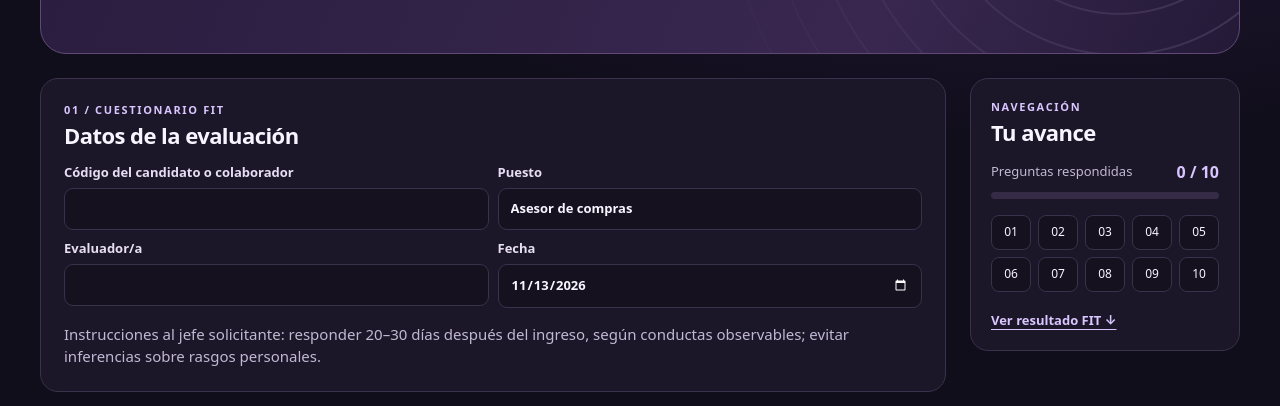
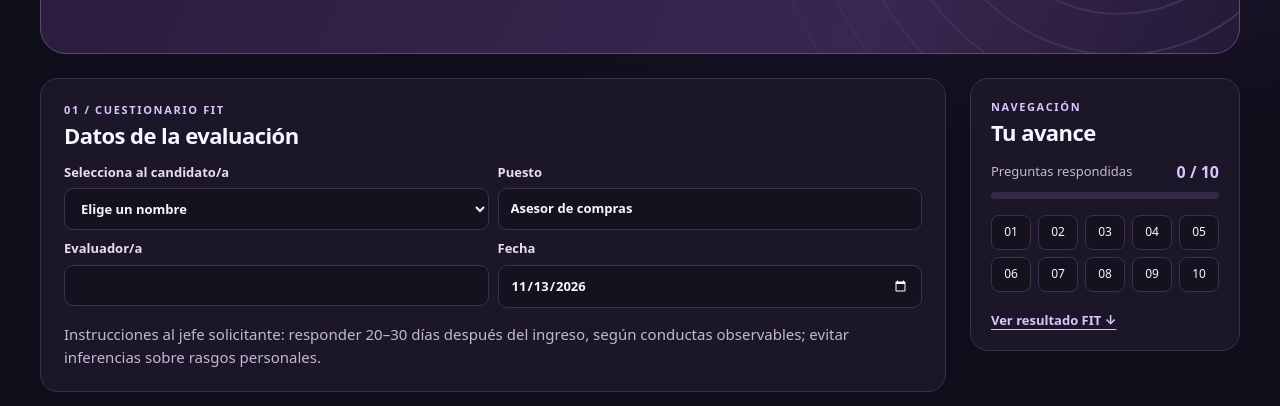
Before and after one commit to deysianaya23-oss/TalentFit_360, a plain HTML site: page index.html in a window 1280 px wide. Shown: the part 368-774 px from the top of the page. Drawn offline with Linux system fonts and the light colour scheme.

Commit message:
Update index.html

```diff
--- a/index.html
+++ b/index.html
@@ -16,7 +16,20 @@ aside{position:sticky;top:24px;padding:20px}.meter{display:flex;justify-content:
 <div class="mast"><div class="brand"><span class="mark" aria-hidden="true">F</span>Talent Intelligence</div><span>EC3 · Pregunta 08</span></div><header class="hero"><div class="eyebrow">Evaluación de ajuste laboral</div><h1>Cuestionario FIT</h1><p class="subtitle">Persona–puesto–empresa</p>
 <p>Instrumento académico de evaluación estructurada del ajuste persona–puesto y persona–empresa; aplicación y criterios según supuesto del caso.</p></header>
 <form id="fit" class="layout"><div class="content">
-<section class="card"><div class="kicker">01 / Cuestionario FIT</div><h2>Datos de la evaluación</h2><div class="meta"><label>Código del candidato o colaborador<input name="codigo" required></label><label>Puesto<input name="puesto" value="Asesor de compras" required></label><label>Evaluador/a<input name="evaluador" required></label><label>Fecha<input type="date" name="fecha" required></label></div><p>Instrucciones al jefe solicitante: responder 20–30 días después del ingreso, según conductas observables; evitar inferencias sobre rasgos personales.</p></section>
+<section class="card"><div class="kicker">01 / Cuestionario FIT</div><h2>Datos de la evaluación</h2><div class="meta"><label for="candidato">
+  Selecciona al candidato/a
+  <select id="candidato" name="codigo" required
+    style="display:block;width:100%;margin-top:6px;padding:10px 12px;
+           border:1px solid var(--line);border-radius:9px;
+           background:var(--input);color:var(--ink);font:inherit;">
+    <option value="" selected disabled>Elige un nombre</option>
+    <option>Ruben Salas</option>
+    <option>Miguel Pastor</option>
+    <option>Fabricio Rosales</option>
+    <option>Carla Torres</option>
+    <option>Luciana Hernández</option>
+  </select>
+</label><label>Puesto<input name="puesto" value="Asesor de compras" required></label><label>Evaluador/a<input name="evaluador" required></label><label>Fecha<input type="date" name="fecha" required></label></div><p>Instrucciones al jefe solicitante: responder 20–30 días después del ingreso, según conductas observables; evitar inferencias sobre rasgos personales.</p></section>
 <section class="card"><div class="kicker">02 / Cuestionario FIT</div><h2>Cómo responder</h2><p>A partir del comportamiento observado durante el trabajo, marca la opción que mejor describa lo que hizo el colaborador. En las preguntas 1 a 8, evalúa cada criterio por separado. La pregunta 9 tiene una sola respuesta y la 10 es abierta.</p><ul class="scale"><li><b>Cumple</b><span>Demuestra la conducta descrita.</span></li><li><b>Cumple parcialmente</b><span>Demuestra solo una parte de la conducta.</span></li><li><b>No cumple</b><span>No demuestra la conducta en la situación evaluada.</span></li></ul></section>
 <h2 class="block-title">03 / Ítems de evaluación</h2><fieldset id="item-1"><legend><span class="num">01</span> Analiza información relevante del mercado</legend><p class="dim">Persona–puesto</p><div class="criterion" role="group" aria-labelledby="q1_1-title"><h3 id="q1_1-title"><span>1.1</span> Contrasta información de fuentes confiables.</h3><div class="opts"><label><input type="radio" name="q1_1" value="2" required><b>Cumple</b></label><label><input type="radio" name="q1_1" value="1" required><b>Cumple parcialmente</b></label><label><input type="radio" name="q1_1" value="0" required><b>No cumple</b></label></div></div><div class="criterion" role="group" aria-labelledby="q1_2-title"><h3 id="q1_2-title"><span>1.2</span> Prioriza los hallazgos según su impacto comercial.</h3><div class="opts"><label><input type="radio" name="q1_2" value="2" required><b>Cumple</b></label><label><input type="radio" name="q1_2" value="1" required><b>Cumple parcialmente</b></label><label><input type="radio" name="q1_2" value="0" required><b>No cumple</b></label></div></div></fieldset>
 <fieldset id="item-2"><legend><span class="num">02</span> Justifica alternativas comerciales de los proveedores</legend><p class="dim">Persona–puesto</p><div class="criterion" role="group" aria-labelledby="q2_1-title"><h3 id="q2_1-title"><span>2.1</span> Compara los beneficios y riesgos de las alternativas de proveedores.</h3><div class="opts"><label><input type="radio" name="q2_1" value="2" required><b>Cumple</b></label><label><input type="radio" name="q2_1" value="1" required><b>Cumple parcialmente</b></label><label><input type="radio" name="q2_1" value="0" required><b>No cumple</b></label></div></div><div class="criterion" role="group" aria-labelledby="q2_2-title"><h3 id="q2_2-title"><span>2.2</span> Sustenta su recomendación considerando la calidad y el costo de oportunidad.</h3><div class="opts"><label><input type="radio" name="q2_2" value="2" required><b>Cumple</b></label><label><input type="radio" name="q2_2" value="1" required><b>Cumple parcialmente</b></label><label><input type="radio" name="q2_2" value="0" required><b>No cumple</b></label></div></div></fieldset>
```
